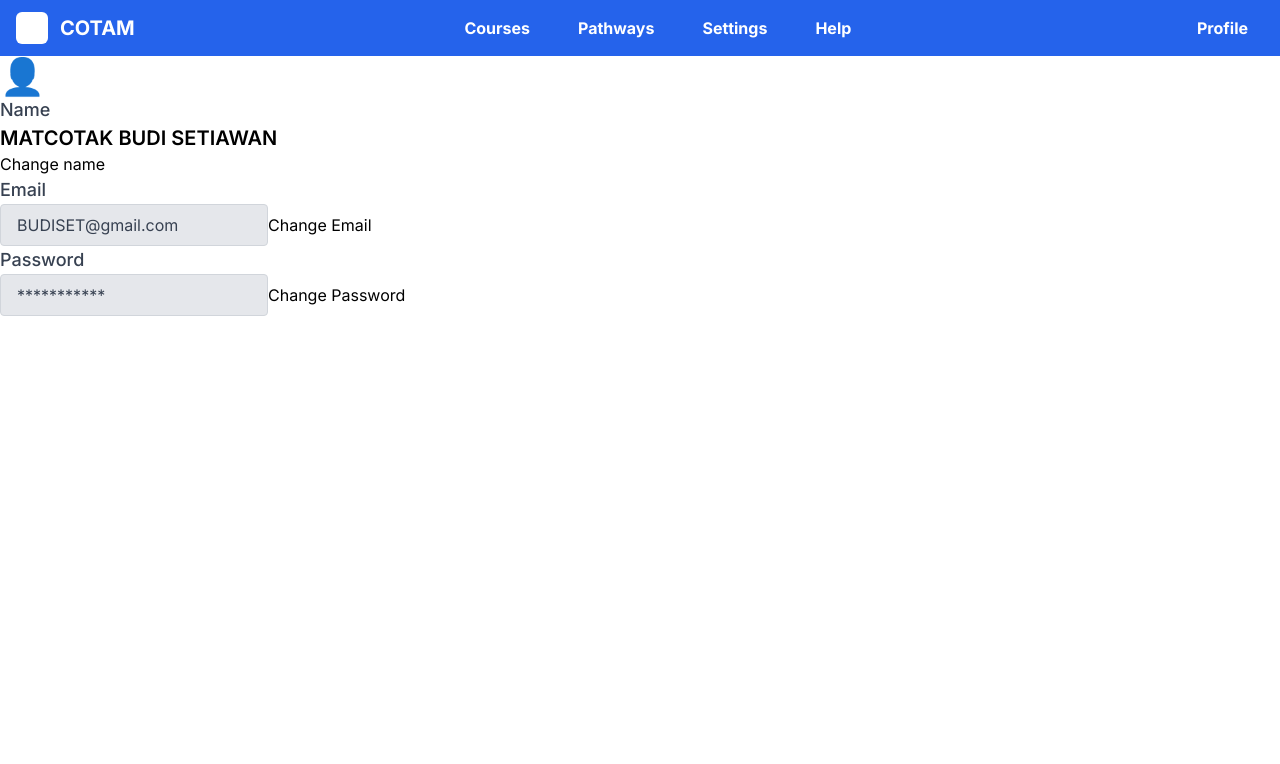
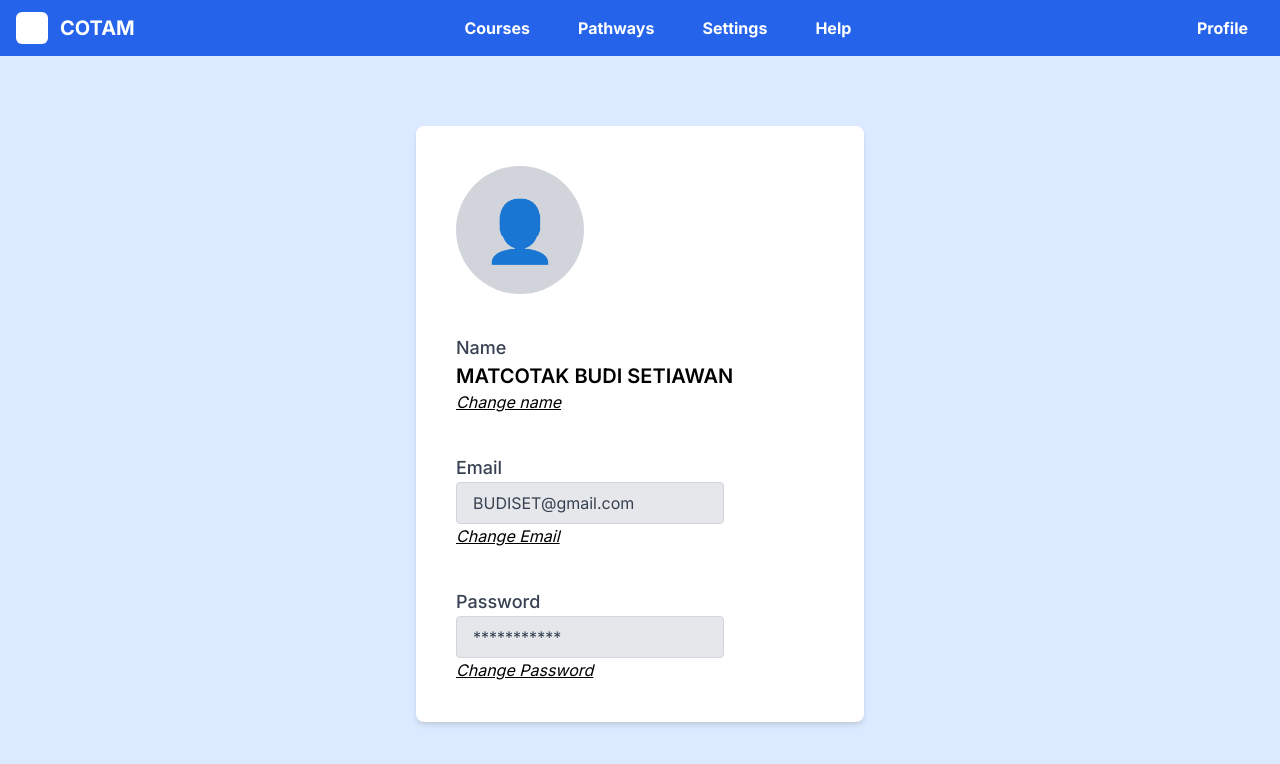
Before and after one commit to unsw-cse-comp99-3900/capstone-project-3900w09bscoutsregiment, a Next.js app in the folder frontend/: page /settings in a window 1280 px wide. Shown: the top 764 px of the page. Built offline with nearby package versions, Linux system fonts and the light colour scheme.

Commit message:
finish settings page

```diff
--- a/frontend/src/app/(dashboard)/help/page.jsx
+++ b/frontend/src/app/(dashboard)/help/page.jsx
@@ -1,10 +1,9 @@
 import Link from 'next/link';
-
 
 const Helps = () => {
   return (
-    <div className="bg-white">
-      <div className="bg-gray-200 p-20 flex flex-col items-center justify-center">
+    <div className="bg-white pt-12">
+      <div className="bg-blue-100 p-20 flex flex-col items-center justify-center">
         <span className="font-semibold text-4xl">How can we help?</span>
         <input
           type="text"
--- a/frontend/src/app/(dashboard)/layout.jsx
+++ b/frontend/src/app/(dashboard)/layout.jsx
@@ -12,7 +12,7 @@ const CoursesLayout = ({ children }) => {
 
   return (
     <div>
-        <nav className="bg-blue-600 px-4 py-2 flex justify-between items-center font-bold">
+        <nav className="bg-blue-600 px-4 py-2 flex justify-between items-center font-bold fixed w-full">
             <div className="flex items-center">
               <div className="bg-white rounded-md w-8 h-8 mr-3"></div>
               <span className="text-white text-xl font-bold">COTAM</span>
--- a/frontend/src/app/(dashboard)/settings/page.jsx
+++ b/frontend/src/app/(dashboard)/settings/page.jsx
@@ -1,22 +1,27 @@
+import Link from "next/link"
 
 const Settings = () => {
   return (
-    <div className="bg-white">
-      <div className="text-4xl">👤</div>
+    <div className="min-h-screen bg-blue-100 flex justify-center items-center pt-12">
+      <div className="flex flex-col gap-10 bg-white shadow-md rounded-lg p-10 w-full max-w-md">
+        <div className="w-32 h-32 bg-gray-300 rounded-full flex items-center justify-center">
+          <span className="text-6xl text-white">👤</span>
+        </div>
         <div>
           <h2 className="text-lg font-medium text-gray-700">Name</h2>
           <p className="text-xl font-semibold">MATCOTAK BUDI SETIAWAN</p>
-        <button>Change name</button>
+          <button className="underline italic">Change name</button>
         </div>
         <div>
           <h2 className="text-lg font-medium text-gray-700">Email</h2>
-        <input type="text" value="BUDISET@gmail.com" disabled className="bg-gray-200 text-gray-700 border border-gray-300 rounded py-2 px-4"/>
-        <button>Change Email</button>
+          <input type="text" value="BUDISET@gmail.com" disabled className="bg-gray-200 text-gray-700 border border-gray-300 rounded py-2 px-4"/><br/>
+          <Link href="/" className="underline italic">Change Email</Link>
         </div>
         <div>
           <h2 className="text-lg font-medium text-gray-700">Password</h2>
-        <input type="text" value="***********" disabled className="bg-gray-200 text-gray-700 border border-gray-300 rounded py-2 px-4"/>
-        <button>Change Password</button>
+          <input type="text" value="***********" disabled className="bg-gray-200 text-gray-700 border border-gray-300 rounded py-2 px-4"/><br/>
+          <Link href="/" className="underline italic">Change Password</Link>
+        </div>
       </div>
     </div>
   )
```
Lines whose indentation alone changed are shown as unchanged.
